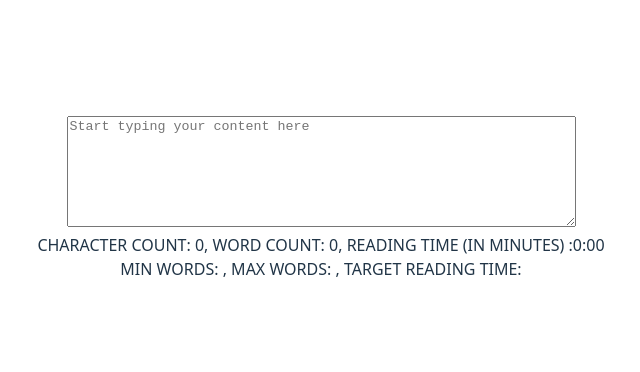
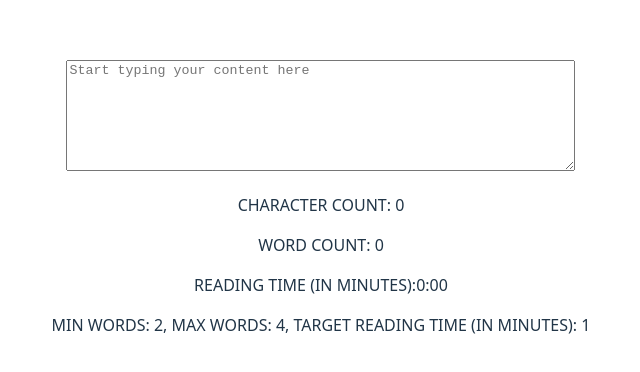
Before and after one commit to aardvarkpepper/2025-07-24-Lab-2, a React (Vite) app: page / in a window 1280 px wide. Shown: the part 202-574 px from the top of the page, without its empty margins (319-959 px from the left). Built offline with nearby package versions, Linux system fonts and the light colour scheme.

Commit message:
Add conditional styling to handleTextChange.

```diff
--- a/src/App.tsx
+++ b/src/App.tsx
@@ -6,7 +6,7 @@ function App() {
 
   return (
     <>
-      <CharacterCounter />
+      <CharacterCounter minWords={2} maxWords={4} targetReadingTime={1} />
     </>
   )
 }
--- a/src/components/CharacterCounter/CharacterCounter.tsx
+++ b/src/components/CharacterCounter/CharacterCounter.tsx
@@ -41,6 +41,8 @@ Handle optional props appropriately.
 // note:  assignment example shows textarea, but textarea does not have value.
 // Property 'value' does not exist on type 'IntrinsicAttributes & TextInputProps
 // Takes in arguments about minwords, maxwords, targetReadingTime, passes to. . .
+
+//note: targetReadingTime is in minutes.
 export const CharacterCounter = ({ minWords, maxWords, targetReadingTime }: CharacterCounterProps) => {
   const [text, setText] = useState('');
 
@@ -49,14 +51,40 @@ export const CharacterCounter = ({ minWords, maxWords, targetReadingTime }: Char
     // when this changes, get character count, wordcount, reading time. (Math.floor(words/3))
     // character count = stringInput.length; wordCount = stringInput.split(" ").length;
     // reading time = Math.floor(wordCount/3)
+    const wordCountElement = document.getElementById('word-count');
+    // note:  wordCountElement outside handleTextChange attempts to detect the element before it is created.  Inside, it always detects as by the time the element exists that triggers this function, so does the element with id 'word-count'.
+    // also yes, it is sort of weird to handle it this way but the props are set so I'm not passing state 'text' down to the child element.  Might as well do it this way; it's not like it has to be done through passing info to the child element.
+    const wordCount = stringInput.length ? stringInput.trim().split(" ").length : 0;
+    const timeCountElement = document.getElementById('time-count');
+
+    if (typeof (minWords) === 'number' && typeof (maxWords) === 'number') {
+      if (wordCount >= minWords && wordCount <= maxWords) {
+        (wordCountElement as HTMLElement).style.color = "green";
+      } else {
+        (wordCountElement as HTMLElement).style.color = "red";
+      }
+    }
+
+    if (typeof (targetReadingTime) === 'number') {
+      const timeSeconds = Math.floor(stringInput.split(" ").length / 3)
+      const reqTimeSeconds = 60 * targetReadingTime;
+      if (timeSeconds >= reqTimeSeconds) {
+        (timeCountElement as HTMLElement).style.color = "green";
+      } else {
+        (timeCountElement as HTMLElement).style.color = "red";
+      }
+    }
+
     setText(stringInput);
   }
+
+
   // placeholder 'Start typing your content here...'
   return (
     <>
       <TextInput onTextChange={handleTextChange} placeholder='Start typing your content here' initialValue={text}></TextInput>
-      <StatsDisplay stats={{characterCount: text.length, wordCount: (text.length ? text.trim().split(" ").length : 0), readingTime: Math.floor(text.split(" ").length / 3)}} showReadingTime={true}></StatsDisplay>
-      <div>MIN WORDS: {minWords}, MAX WORDS: {maxWords}, TARGET READING TIME: {targetReadingTime} </div>
+      <StatsDisplay stats={{ characterCount: text.length, wordCount: (text.length ? text.trim().split(" ").length : 0), readingTime: Math.floor(text.split(" ").length / 3) }} showReadingTime={true}></StatsDisplay>
+      <div>MIN WORDS: {minWords ? minWords : 'Not specified'}, MAX WORDS: {maxWords ? maxWords : 'Not specified'}, TARGET READING TIME (IN MINUTES): {targetReadingTime ? targetReadingTime : 'Not specified'} </div>
     </>
   )
 }
--- a/src/components/StatsDisplay/StatsDisplay.tsx
+++ b/src/components/StatsDisplay/StatsDisplay.tsx
@@ -7,10 +7,14 @@ import { secondsToHourMinuteSecondString } from '../../utils/utils';
 
 //convert seconds into 0:00 count.
 
-export const StatsDisplay = ({stats, showReadingTime}: StatsDisplayProps) => {
+export const StatsDisplay = ({ stats, showReadingTime }: StatsDisplayProps) => {
   return (
     <>
-    <div>CHARACTER COUNT: {stats.characterCount}, WORD COUNT: {stats.wordCount}, {showReadingTime ? `READING TIME (IN MINUTES) ${secondsToHourMinuteSecondString(stats.readingTime)}` : ''}</div>
+      <div>
+        <p>CHARACTER COUNT: {stats.characterCount}</p>
+        <p>WORD COUNT: <span id='word-count'>{stats.wordCount}</span></p>
+        <p>{showReadingTime ? `READING TIME (IN MINUTES)` : ''}<span id='time-count'>{secondsToHourMinuteSecondString(stats.readingTime)}</span></p>
+      </div>
     </>
   )
 }
```
Also changed, not shown: 1 other file (tests, documents, lock files or other folders).
